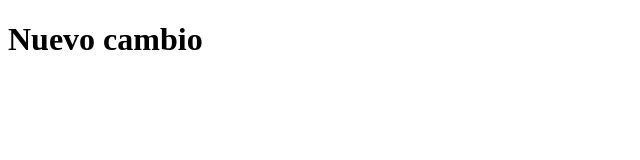
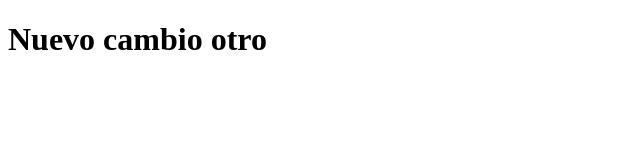
Before and after one commit to FPIyC/GgiitT, a plain HTML site: page index.html in a window 1280 px wide. Shown: the full height of the page, 0-640 px from the left. Drawn offline with Linux system fonts and the light colour scheme.

Commit message:
otro h1 index

```diff
--- a/index.html
+++ b/index.html
@@ -7,6 +7,6 @@
     <title>Index</title>
 </head>
 <body>
-    <h1>Nuevo cambio</h1>
+    <h1>Nuevo cambio otro</h1>
 </body>
 </html>
```
